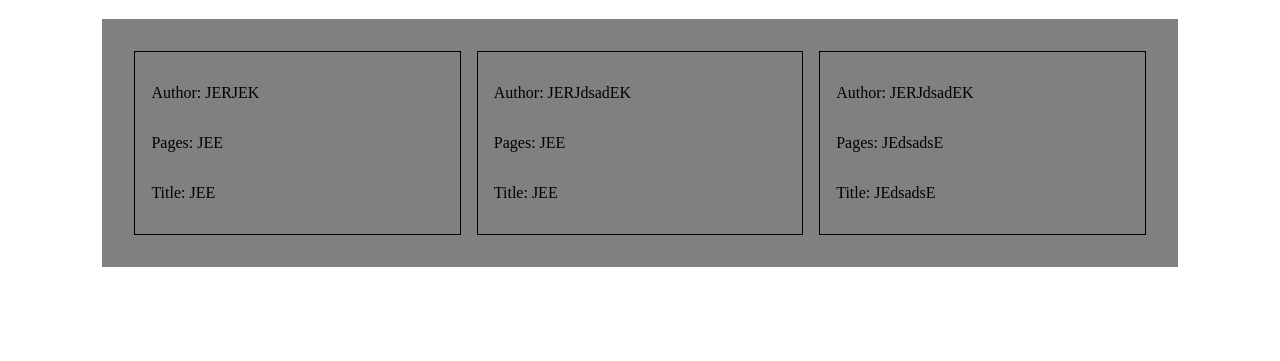
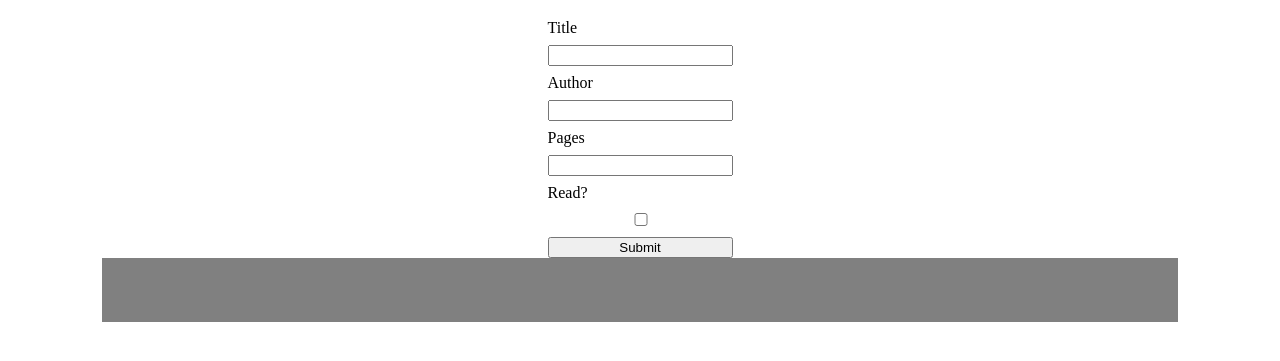
Before and after one commit to Helloimalex1223/libraryProject, a plain HTML site: page index.html in a window 1280 px wide. Shown: the part 69-430 px from the top of the page. Drawn offline with Linux system fonts and the light colour scheme.

Commit message:
Add functions for getting input from a form

```diff
--- a/index.html
+++ b/index.html
@@ -10,6 +10,21 @@
 <body>
     <div class="container">
         <h1 class="heading">My Library</h1>
+
+            <form id = "addBookForm">
+                <label for="title">Title</label>
+                <input type="text" id = "title" name = "title">
+
+                <label for="title">Author</label>
+                <input type="text" id = "author" name = "author">
+
+                <label for="title">Pages</label>
+                <input type="text" id = "pages" name = "pages">
+
+                <label for="title">Read?</label>
+                <input type="checkbox" id = "read" name = "read">
+                <button id = "submitButton">Submit</button>
+            </form>
         <div id="books">
         </div>
     </div>
--- a/script.js
+++ b/script.js
@@ -9,24 +9,40 @@ function Book(title, author, pages, read)
     this.read = read;
 }
 
-function addBookToLibrary()
+letbookVal = 0;
+
+
+//adds book to library based on the user's input
+function addBookToLibrary(title, author, pages, read)
 {
-
+    let myBook = new Book(title, author, pages, read);
+    myLibrary.push(myBook);
 }
 
 
-let myBook = new Book("JEE", "JERJEK", 2323, true);
-let myBook2 = new Book("JEE", "JERJdsadEK", 2323, true);
-let myBook3 = new Book("JEdsadsE", "JERJdsadEK", 2323, true);
+//get user input from form.
+
+const submitButton = document.querySelector("#submitButton");
+submitButton.addEventListener("click", function()
+{
+    const formBookTitle = document.getElementById("title").value;
+    const formBookAuthor = document.getElementById("author").value;
+    const formBookPages = document.getElementById("pages").value;
+    const formBookRead = document.getElementById("read").value;
+    addBookToLibrary(formBookTitle, formBookAuthor, formBookPages, formBookRead);
+})
 
 
-myLibrary.push(myBook);
-myLibrary.push(myBook2);
-myLibrary.push(myBook3);
+// let myBook = new Book("JEE", "JERJEK", 2323, true);
+
+
+// myLibrary.push(myBook);
+// myLibrary.push(myBook2);
+// myLibrary.push(myBook3);
 console.log(myLibrary);
 
 
-
+//add info from myLibrary array to the DOM
 for(let i = 0; i < myLibrary.length; i++)
 {
     const ele = document.getElementById("books");
@@ -45,13 +61,22 @@ for(let i = 0; i < myLibrary.length; i++)
     pagesPara.textContent = `Pages: ${myLibrary[i].title}`;
     bookDiv.appendChild(pagesPara);
 
+    const isReadPara = document.createElement("p");
+    isReadPara.textContent = `Read: ${myLibrary[i].read}`;
+    bookDiv.appendChild(isReadPara);
+
     ele.appendChild(bookDiv);
     bookDiv.appendChild(titlePara);
 }
 
-
-//todo: set up the DOM nodes in JavaScript to append a book div to the container
-//get user input
 //user input creates a Book object using the book constructor
 //the book constructor is pushed to the myLibrary function
 //the DOM reads data from the myLibrary array
+
+
+
+
+//todo:
+//finish form functionality (have it update the DOM correctly)
+//Cleanup DOM appends when creating a book object?
+//Create delete button that deletes the array values for a book
--- a/style.css
+++ b/style.css
@@ -8,7 +8,7 @@
 #books
 {
     width: 80%;
-    height: auto;
+    height: 100%;
     background-color: gray;
     padding: 2rem;
     display: flex;
@@ -25,3 +25,10 @@
     width: 80%;
     border: 1px solid black;
 }
+
+#addBookForm
+{
+    display: flex;
+    flex-direction: column;
+    gap: .5rem;
+}
```
